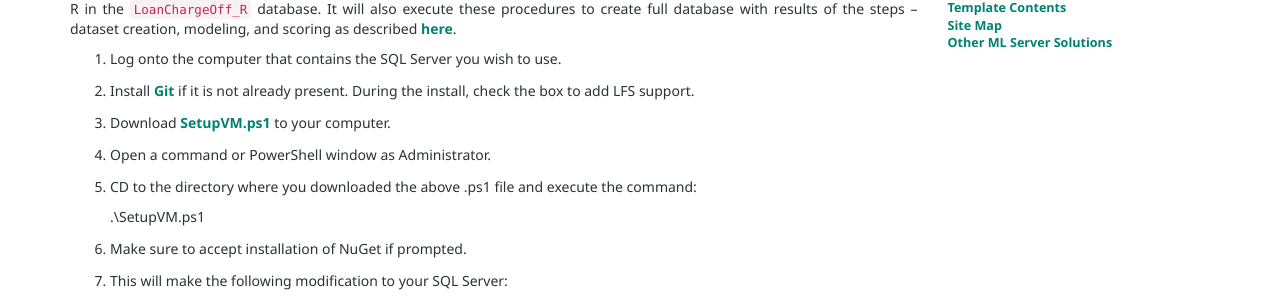
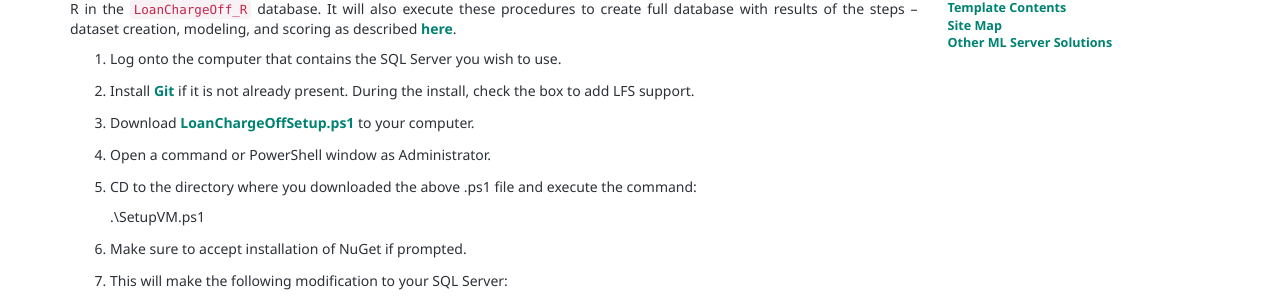
Before and after one commit to microsoft/r-server-loan-chargeoff, a Jekyll site: the page built from Powershell_Instructions.md, in a window 1280 px wide. Shown: the part 587-890 px from the top of the page. Built offline with Jekyll 4.4.1, drawn with Linux system fonts in a browser that asks for light colours; nearby versions of some CDN libraries.

Commit message:
rename script

```diff
--- a/Powershell_Instructions.md
+++ b/Powershell_Instructions.md
@@ -49,7 +49,7 @@ Running this PowerShell script will create the data tables and stored procedures
 
 1. Install [Git](https://gitforwindows.org/) if it is not already present.  During the install, check the box to add LFS support.
 
-1. Download  <a href="https://raw.githubusercontent.com/Microsoft/r-server-loan-chargeoff/master/Resources/ActionScripts/SetupVM.ps1" download>SetupVM.ps1</a> to your computer.
+1. Download  <a href="https://raw.githubusercontent.com/Microsoft/r-server-loan-chargeoff/master/Resources/ActionScripts/LoanChargeOffSetup.ps1" download>LoanChargeOffSetup.ps1</a> to your computer.
 
 1. Open a command or PowerShell window as Administrator.
 
```
